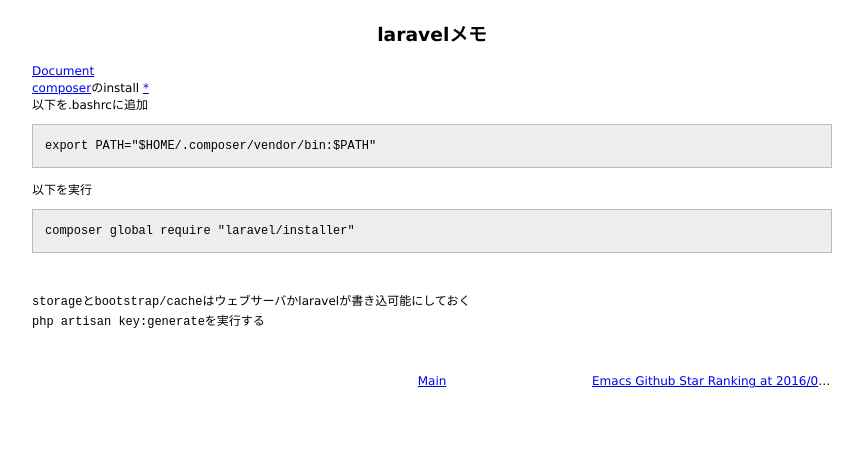
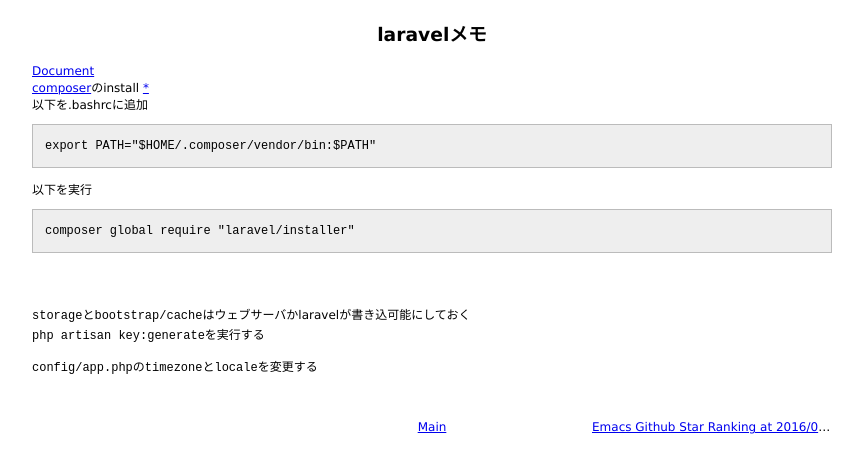
Before and after one commit to 38elements/38elements.github.com, a Jekyll site: the page built from _posts/2016-05-03-laravel.md, in a window 1280 px wide. Shown: the top 473 px of the page, without its empty margins (208-1071 px from the left). Built offline with Jekyll 4.4.1, drawn with Linux system fonts in a browser that asks for light colours.

Commit message:
Update 2016-05-03-laravel.md

````diff
--- a/_posts/2016-05-03-laravel.md
+++ b/_posts/2016-05-03-laravel.md
@@ -16,6 +16,9 @@ export PATH="$HOME/.composer/vendor/bin:$PATH"
 composer global require "laravel/installer"
 ```
 <br>
+<br>
 
 `storage`と`bootstrap/cache`はウェブサーバかlaravelが書き込可能にしておく
 `php artisan key:generate`を実行する
+
+`config/app.php`の`timezone`と`locale`を変更する
````
